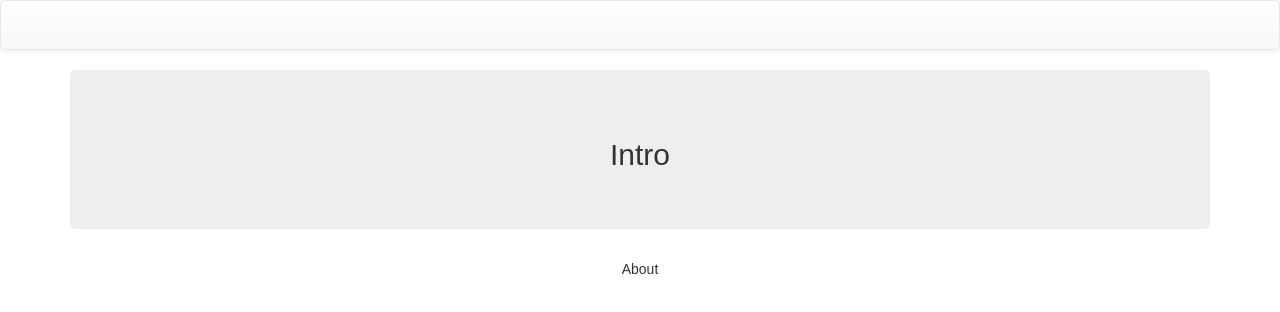
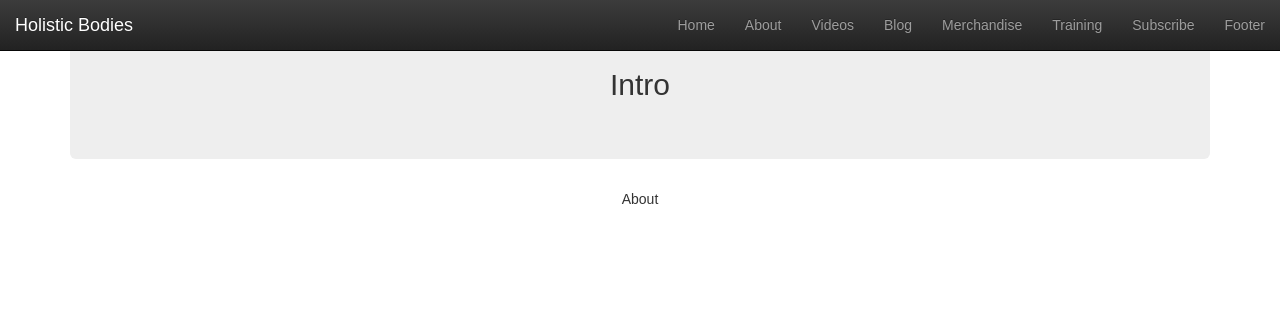
Before and after one commit to akashraic/Personal-Trainer-Website, a React (Create React App) app: page / in a window 1280 px wide. Shown: the top 312 px of the page. Built offline with nearby package versions, Linux system fonts and the light colour scheme.

Commit message:
Renamed Navbar to CustomNavbar

```diff
--- a/src/App.jsx
+++ b/src/App.jsx
@@ -9,7 +9,7 @@ import Merchandise from './Components/Merchandise';
 import Training from './Components/Training';
 import Subscribe from './Components/Subscribe';
 import Footer from './Components/Footer';
-import Navbar from './Components/Navbar';
+import Navbar from './Components/CustomNavbar';
 
 class App extends Component {
   render() {
--- a/src/Components/Navbar.jsx
+++ b/src/Components/CustomNavbar.jsx
@@ -2,13 +2,13 @@ import React, { Component } from 'react';
 import {Navbar, Nav, NavItem} from 'react-bootstrap';
 import {Link} from 'react-router-dom';
 
-class cNavbar extends Component {
+export default class CustomNavbar extends Component {
     render() {
         return (
             <Navbar collapseOnSelect fixedTop inverse fluid>
                 <Navbar.Header>
                     <Navbar.Brand>
-                        <Link to="/">Hollisitic Bodie </Link>
+                        <Link to="/">Holistic Bodies </Link>
                     </Navbar.Brand>
                     <Navbar.Toggle />
                 </Navbar.Header>
@@ -44,5 +44,3 @@ class cNavbar extends Component {
         );
     }
 }
-
-export default Navbar;
```
Also changed, not shown: src/Components/CustomNavbar.css (added), src/Components/Navbar.css (deleted).
